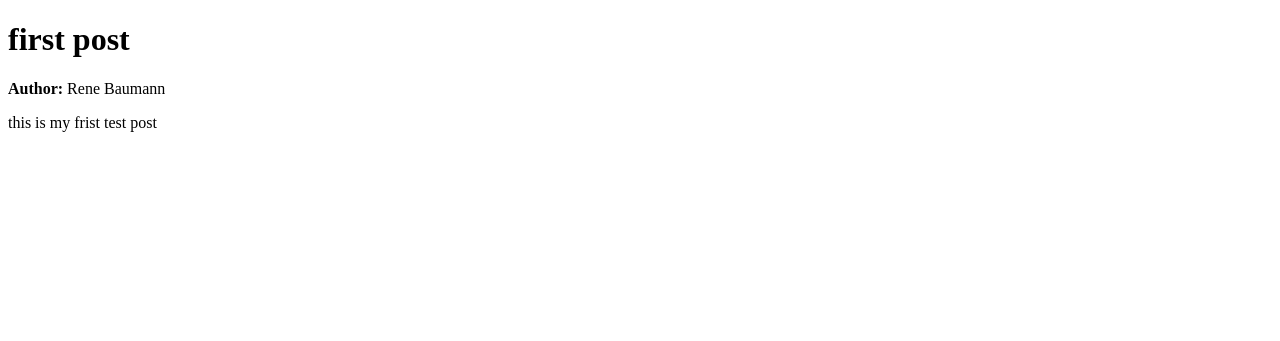
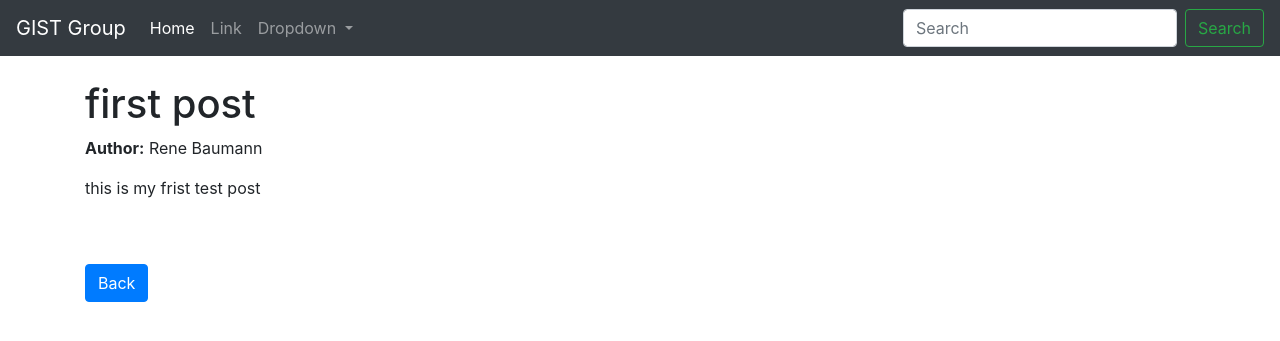
Before and after one commit to renebaumann3000/gist_project, a Django app: page /blog/post/1/ in a window 1280 px wide. Shown: the top 341 px of the page. Run offline with Django 4.2, Linux system fonts and the light colour scheme; data comes from the database, SQL or seed files in the repository.

Commit message:
add first test bootstrap styles and navbar

```diff
--- /dev/null
+++ b/gistgroup/blog/templates/base.html
@@ -0,0 +1,62 @@
+<!doctype html>
+<html lang="en">
+  <head>
+    <!-- Required meta tags -->
+    <meta charset="utf-8">
+    <meta name="viewport" content="width=device-width, initial-scale=1, shrink-to-fit=no">
+
+    <!-- Bootstrap CSS -->
+    <link rel="stylesheet" href="https://cdn.jsdelivr.net/npm/bootstrap@4.4.1/dist/css/bootstrap.min.css" integrity="sha384-Vkoo8x4CGsO3+Hhxv8T/Q5PaXtkKtu6ug5TOeNV6gBiFeWPGFN9MuhOf23Q9Ifjh" crossorigin="anonymous">
+
+    <title>GIST Group</title>
+  </head>
+  <body>
+<!-- Bootstrap CSS Navbar -->
+    <nav class="navbar navbar-expand-lg navbar-dark bg-dark">
+      <a class="navbar-brand" href="{% url 'index' %}">GIST Group</a>
+      <button class="navbar-toggler" type="button" data-toggle="collapse" data-target="#navbarSupportedContent" aria-controls="navbarSupportedContent" aria-expanded="false" aria-label="Toggle navigation">
+        <span class="navbar-toggler-icon"></span>
+      </button>
+
+      <div class="collapse navbar-collapse" id="navbarSupportedContent">
+        <ul class="navbar-nav mr-auto">
+          <li class="nav-item active">
+            <a class="nav-link" href="#">Home <span class="sr-only">(current)</span></a>
+          </li>
+          <li class="nav-item">
+            <a class="nav-link" href="#">Link</a>
+          </li>
+          <li class="nav-item dropdown">
+            <a class="nav-link dropdown-toggle" href="#" id="navbarDropdown" role="button" data-toggle="dropdown" aria-haspopup="true" aria-expanded="false">
+              Dropdown
+            </a>
+            <div class="dropdown-menu" aria-labelledby="navbarDropdown">
+              <a class="dropdown-item" href="#">Action</a>
+              <a class="dropdown-item" href="#">Another action</a>
+              <div class="dropdown-divider"></div>
+              <a class="dropdown-item" href="#">Something else here</a>
+            </div>
+          </li>
+
+        </ul>
+        <form class="form-inline my-2 my-lg-0">
+          <input class="form-control mr-sm-2" type="search" placeholder="Search" aria-label="Search">
+          <button class="btn btn-outline-success my-2 my-sm-0" type="submit">Search</button>
+        </form>
+      </div>
+    </nav>
+
+    <br/>
+    <div class="container">
+    {% block content %}
+
+    {% endblock %}
+    </div>
+
+    <!-- Optional JavaScript -->
+    <!-- jQuery first, then Popper.js, then Bootstrap JS -->
+    <script src="https://code.jquery.com/jquery-3.4.1.slim.min.js" integrity="sha384-J6qa4849blE2+poT4WnyKhv5vZF5SrPo0iEjwBvKU7imGFAV0wwj1yYfoRSJoZ+n" crossorigin="anonymous"></script>
+    <script src="https://cdn.jsdelivr.net/npm/popper.js@1.16.0/dist/umd/popper.min.js" integrity="sha384-Q6E9RHvbIyZFJoft+2mJbHaEWldlvI9IOYy5n3zV9zzTtmI3UksdQRVvoxMfooAo" crossorigin="anonymous"></script>
+    <script src="https://cdn.jsdelivr.net/npm/bootstrap@4.4.1/dist/js/bootstrap.min.js" integrity="sha384-wfSDF2E50Y2D1uUdj0O3uMBJnjuUD4Ih7YwaYd1iqfktj0Uod8GCExl3Og8ifwB6" crossorigin="anonymous"></script>
+  </body>
+</html>
--- a/gistgroup/blog/templates/index.html
+++ b/gistgroup/blog/templates/index.html
@@ -1,3 +1,7 @@
+{% extends 'base.html' %}
+
+{% block content %}
+
 <!DOCTYPE html>
 <html lang="en">
 <head>
@@ -21,3 +25,5 @@
     </ul>
 </body>
 </html>
+
+{% endblock %}
--- a/gistgroup/blog/templates/post_detail.html
+++ b/gistgroup/blog/templates/post_detail.html
@@ -1,3 +1,7 @@
+{% extends 'base.html' %}
+
+{% block content %}
+
 <!DOCTYPE html>
 <html lang="en">
 <head>
@@ -9,5 +13,10 @@
     <h1>{{ post.title }}</h1>
     <p><strong>Author:</strong> {{ post.author.first_name }} {{ post.author.last_name }}</p>
     <p>{{ post.content }}</p>
+
+<br/><br/>
+<a href="{% url 'index' %}" class="btn btn-primary">Back</a>
 </body>
 </html>
+
+{% endblock %}
```
